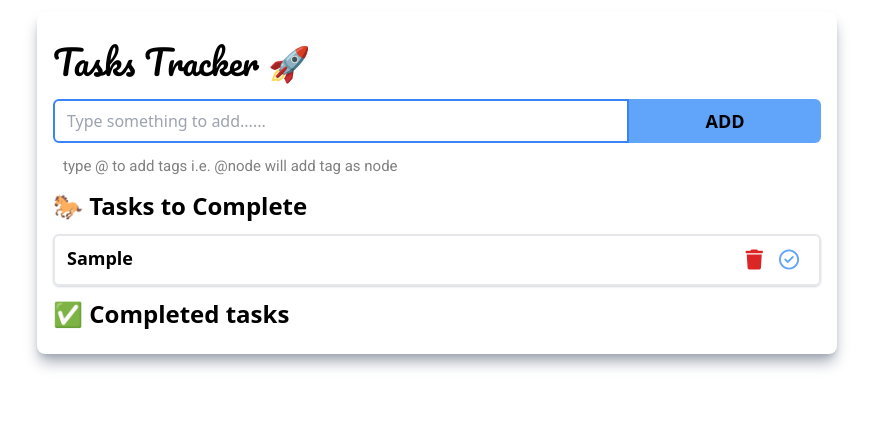
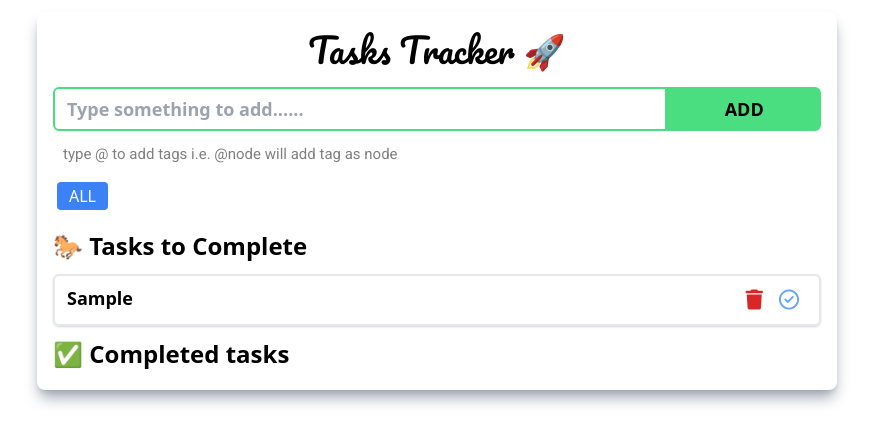
Before and after one commit to vamsi-tupakula/TasksTracker, a React (Create React App) app: page / in a window 1280 px wide. Both pictures are taken after typing "Sample" into the empty fields and a click on the button "ADD". Shown: the top 444 px of the page, without its empty margins (203-1076 px from the left). Built offline with nearby package versions, Linux system fonts and the light colour scheme.

Commit message:
tags added...

```diff
--- a/src/App.css
+++ b/src/App.css
@@ -26,3 +26,17 @@
 select {
   font-size: 15px !important;
 }
+
+.tags-container::-webkit-scrollbar {
+  height: 7px;
+}
+
+.tags-container::-webkit-scrollbar-track {
+  box-shadow: inset 0 0 2px grey;
+  border-radius: 5px;
+}
+
+.tags-container::-webkit-scrollbar-thumb {
+  background: rgb(185, 185, 185);
+  border-radius: 5px;
+}
--- a/src/App.js
+++ b/src/App.js
@@ -31,7 +31,7 @@ function App() {
 
   return (
     <div
-      className={`App container mx-auto shadow-lg shadow-gray-400 rounded-lg px-4 py-3 mt-3`}
+      className={`App container mx-auto shadow-lg shadow-gray-400 rounded-lg px-4 py-2 mt-3`}
     >
       <Header />
       <InputForm
--- a/src/components/Filters.jsx
+++ /dev/null
@@ -1,81 +0,0 @@
-import React from "react";
-
-function Filters() {
-  return (
-    <div class="relative inline-block text-left">
-      <div>
-        <button
-          type="button"
-          class="inline-flex w-full justify-center gap-x-1.5 rounded-md bg-white px-3 py-2 text-sm font-semibold text-gray-900 shadow-sm ring-1 ring-inset ring-gray-300 hover:bg-gray-50"
-          id="menu-button"
-          aria-expanded="true"
-          aria-haspopup="true"
-        >
-          Options
-          <svg
-            class="-mr-1 h-5 w-5 text-gray-400"
-            viewBox="0 0 20 20"
-            fill="currentColor"
-            aria-hidden="true"
-          >
-            <path
-              fill-rule="evenodd"
-              d="M5.23 7.21a.75.75 0 011.06.02L10 11.168l3.71-3.938a.75.75 0 111.08 1.04l-4.25 4.5a.75.75 0 01-1.08 0l-4.25-4.5a.75.75 0 01.02-1.06z"
-              clip-rule="evenodd"
-            />
-          </svg>
-        </button>
-      </div>
-      <div
-        class="absolute right-0 z-10 mt-2 w-56 origin-top-right rounded-md bg-white shadow-lg ring-1 ring-black ring-opacity-5 focus:outline-none"
-        role="menu"
-        aria-orientation="vertical"
-        aria-labelledby="menu-button"
-        tabindex="-1"
-      >
-        <div class="py-1" role="none">
-          <a
-            href="/"
-            class="text-gray-700 block px-4 py-2 text-sm"
-            role="menuitem"
-            tabindex="-1"
-            id="menu-item-0"
-          >
-            Account settings
-          </a>
-          <a
-            href="/"
-            class="text-gray-700 block px-4 py-2 text-sm"
-            role="menuitem"
-            tabindex="-1"
-            id="menu-item-1"
-          >
-            Support
-          </a>
-          <a
-            href="/"
-            class="text-gray-700 block px-4 py-2 text-sm"
-            role="menuitem"
-            tabindex="-1"
-            id="menu-item-2"
-          >
-            License
-          </a>
-          <form method="POST" action="#" role="none">
-            <button
-              type="submit"
-              class="text-gray-700 block w-full px-4 py-2 text-left text-sm"
-              role="menuitem"
-              tabindex="-1"
-              id="menu-item-3"
-            >
-              Sign out
-            </button>
-          </form>
-        </div>
-      </div>
-    </div>
-  );
-}
-
-export default Filters;
--- a/src/components/Header.jsx
+++ b/src/components/Header.jsx
@@ -2,8 +2,8 @@ import React from "react";
 
 export default function Header() {
   return (
-    <div>
-      <h3 className="app-title my-3">Tasks Tracker 🚀</h3>
+    <div className="flex align-middle justify-center">
+      <h3 className="app-title mb-3 mt-1">Tasks Tracker 🚀</h3>
     </div>
   );
 }
--- a/src/components/InputForm.jsx
+++ b/src/components/InputForm.jsx
@@ -1,4 +1,5 @@
 import React, { useState } from "react";
+import Tags from "./Tags";
 
 export default function InputForm(props) {
   const [todo, setTodo] = useState("");
@@ -35,7 +36,7 @@ export default function InputForm(props) {
       <div className="flex justify-between">
         <input
           type="text"
-          className={`outline-none border-2 border-blue-500 pl-3 rounded-tl-md rounded-bl-md w-4/5 sm:w-3/4`}
+          className={`outline-none border-2 border-green-400 text-lg font-semibold pl-3 rounded-tl-md rounded-bl-md w-4/5 sm:w-4/5`}
           placeholder="Type something to add......"
           aria-label="todo"
           aria-describedby="button-addon2"
@@ -46,7 +47,7 @@ export default function InputForm(props) {
           onKeyDown={handleKeyDown}
         />
         <button
-          className="py-2 px-3 bg-blue-400 hover:bg-blue-500 w-1/5 sm:w-1/4 rounded-tr-md rounded-br-md text-lg font-bold"
+          className="py-2 px-3 bg-green-400 hover:bg-green-500 w-1/5 sm:w-1/5 rounded-tr-md rounded-br-md text-lg font-bold"
           type="button"
           id="button-addon2"
           onClick={addTodo}
@@ -54,32 +55,17 @@ export default function InputForm(props) {
           ADD
         </button>
       </div>
-      <div className="flex justify-between mt-3">
+      <div className="mt-3">
         <p className="info">
           type @ to add tags i.e. @node will add tag as node
         </p>
-        <div className="drop_down">
-          {/* <select
-            className="form-select"
-            role="menu"
-            aria-label="Default select example"
-            onChange={(e) => {
-              props.setSelectedTag(e.target.value);
-            }}
-            value={props.selectedTag}
-          >
-            <option defaultValue value="">
-              Filter Tags
-            </option>
-            {props.allTags.map((elem, index) => {
-              return (
-                <option key={index} value={elem}>
-                  {elem.toUpperCase()}
-                </option>
-              );
-            })}
-          </select> */}
-          {/* <Filters /> */}
+        <div className="tags-container ml-1 my-2 flex gap-2 overflow-x-auto py-2">
+          <Tags
+            allTags={props.allTags}
+            selectedTag={props.selectedTag}
+            setSelectedTag={props.setSelectedTag}
+            length={props.tasks.length}
+          />
         </div>
       </div>
     </>
--- /dev/null
+++ b/src/components/Tags.jsx
@@ -0,0 +1,39 @@
+import React from "react";
+
+function Tags(props) {
+  return (
+    <>
+      {props.length === 0 ? (
+        ""
+      ) : (
+        <button
+          className={`${
+            props.selectedTag.toLowerCase() === ""
+              ? "bg-blue-500 hover:bg-blue-600 text-white"
+              : "bg-gray-300 hover:bg-gray-400"
+          } px-3 py-0.5 rounded select-none`}
+          onClick={() => props.setSelectedTag("")}
+        >
+          ALL
+        </button>
+      )}
+      {props.allTags.map((tag) => {
+        return (
+          <button
+            className={`${
+              props.selectedTag.toLowerCase() === tag
+                ? "bg-blue-500 hover:bg-blue-600 text-white"
+                : "bg-gray-300 hover:bg-gray-400"
+            } px-3 py-0.5 rounded select-none`}
+            key={tag}
+            onClick={() => props.setSelectedTag(tag)}
+          >
+            {tag.toUpperCase()}
+          </button>
+        );
+      })}
+    </>
+  );
+}
+
+export default Tags;
--- a/src/components/Todo.jsx
+++ b/src/components/Todo.jsx
@@ -16,7 +16,6 @@ export default function Todo(props) {
     <li
       className={`flex justify-between align-middle my-1 py-2 px-3 border-2 rounded-md shadow-sm shadow-gray-300 hover:shadow-gray-400`}
     >
-      <p>
       <div className="flex flex-col gap-y-1">
         <p className="text-lg font-semibold">{props.item.task}</p>
         <div className="flex align-start flex-wrap w-100 gap-x-2">
@@ -25,7 +24,7 @@ export default function Todo(props) {
               return (
                 <span
                   key={index}
-                    className={`text-sm my-1 py-1 px-2 bg-gray-300 hover:bg-gray-400 rounded-md cursor-pointer font-semibold`}
+                  className={`text-sm my-1 py-1 px-2 bg-gray-300 hover:bg-gray-400 rounded-md cursor-pointer font-semibold select-none`}
                   onClick={() => props.setSelectedTag(tag)}
                 >
                   {tag.toUpperCase()}
@@ -34,7 +33,6 @@ export default function Todo(props) {
             })}
         </div>
       </div>
-      </p>
       <div className="btn-group flex gap-x-4 text-xl pr-2">
         {props.done !== true ? (
           <button type="button" className={`btn`} onClick={deleteTask}>
```
Lines whose indentation alone changed are shown as unchanged.
